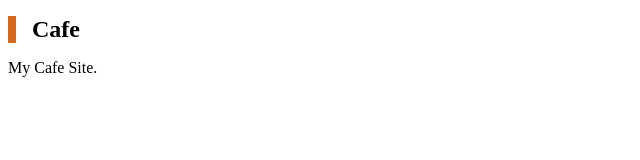
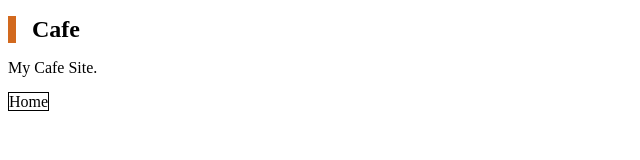
Before and after one commit to unreal444Source/CafeSite, a plain HTML site: page index.html in a window 1280 px wide. Shown: the full height of the page, 0-640 px from the left. Drawn offline with Linux system fonts and the light colour scheme.

Commit message:
add home link

```diff
--- a/css/style.css
+++ b/css/style.css
@@ -1,5 +1,19 @@
+a {
+  all: unset;
+  cursor: pointer;
+  transition: .3s;
+}
+
+a:hover {
+  opacity: .5;
+}
+
 h1 {
   font-size: 24px;
   padding-left: 16px;
   border-left: 8px solid chocolate;
 }
+
+.homelink {
+  border: 1px solid black;
+}
--- a/index.html
+++ b/index.html
@@ -8,7 +8,12 @@
   <link rel="stylesheet" href="css/style.css">
 </head>
 <body>
-  <h1>Cafe</h1>
-  <p>My Cafe Site.</p>
+  <header>
+    <a href="#">
+      <h1>Cafe</h1>
+    </a>
+    <p>My Cafe Site.</p>
+    <a href="https://unreal444Source.github.io" class="homelink">Home</a>
+  </header>
 </body>
 </html>
```
